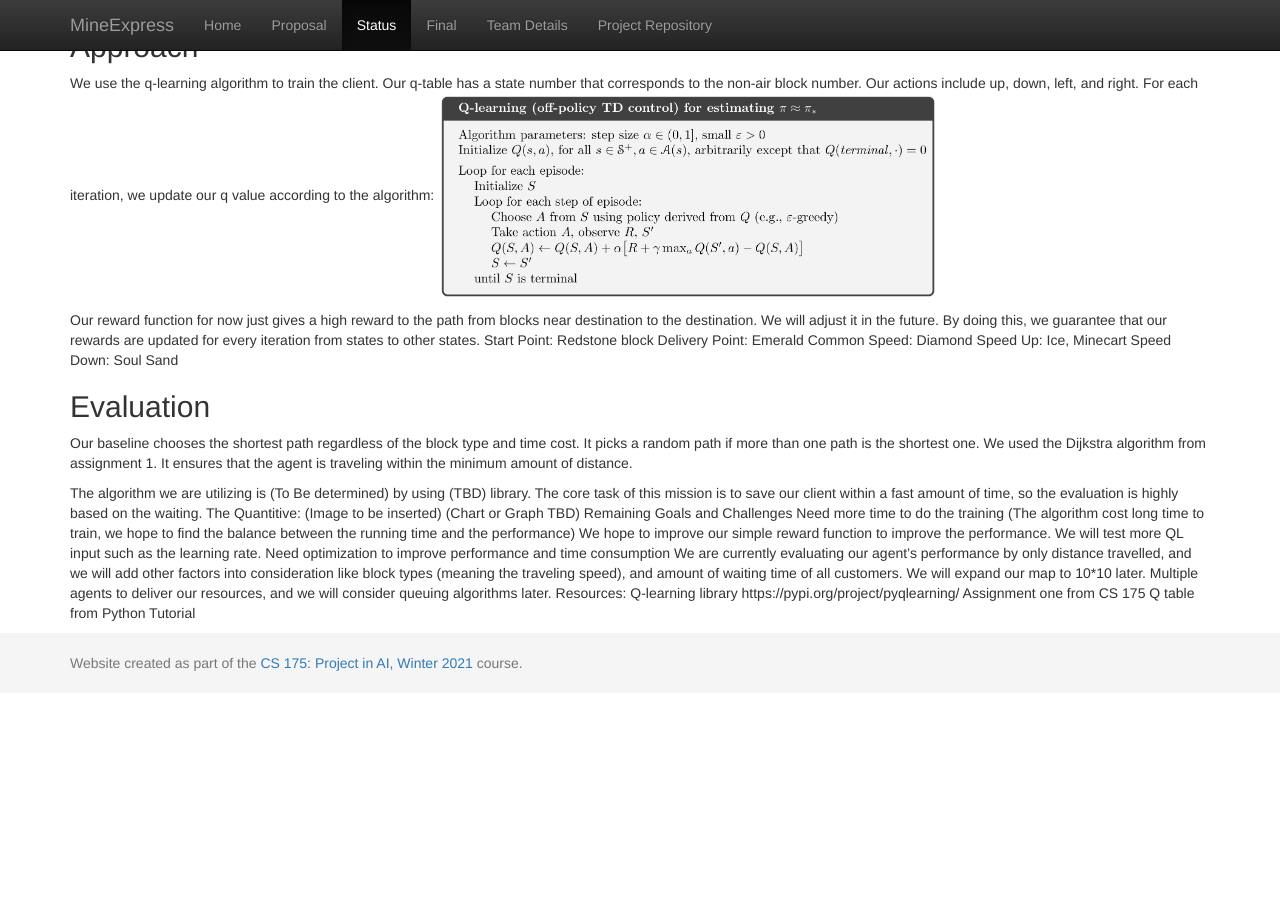
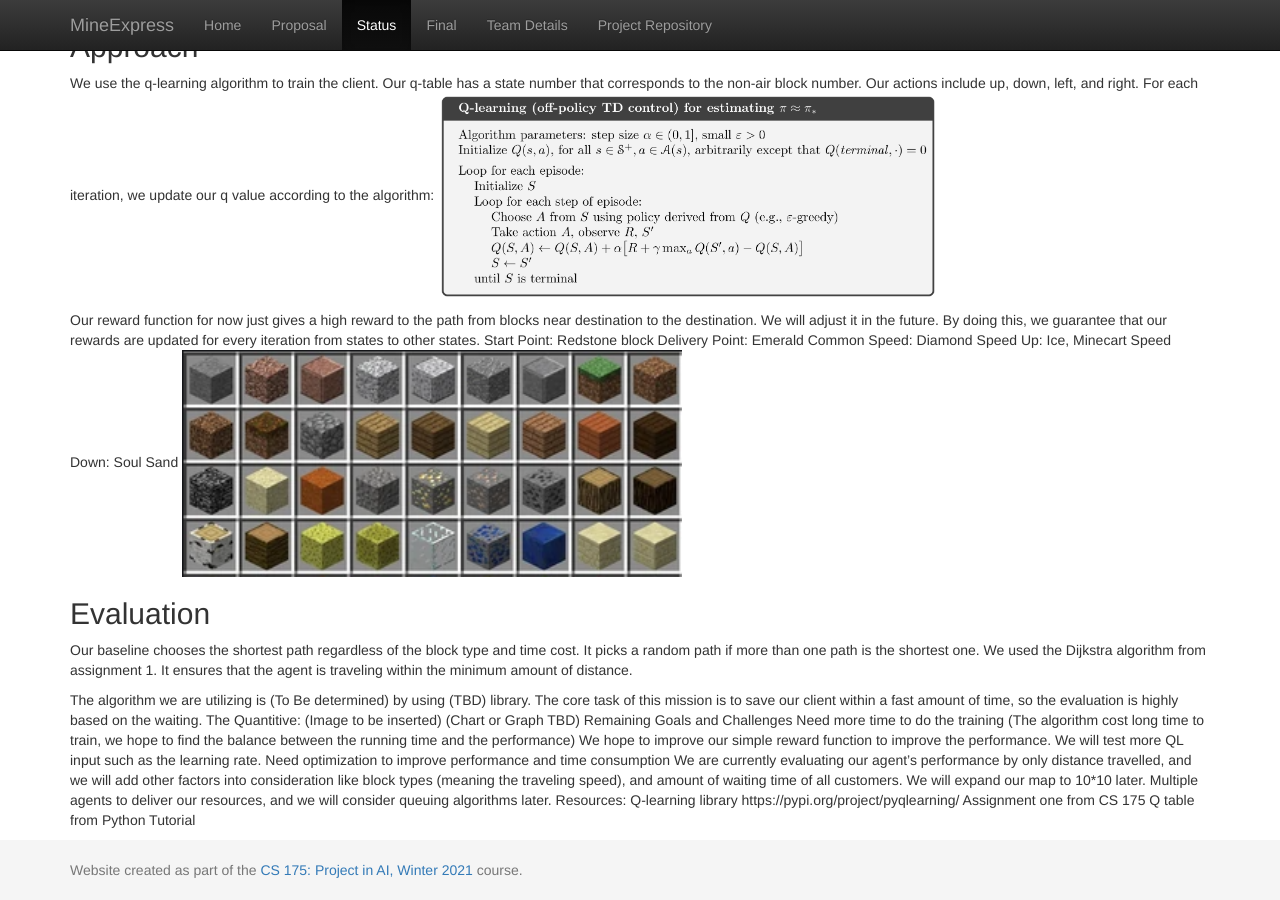
Before and after one commit to ETTOTW/Herobrine, a Jekyll site: the page built from docs/status.md, in a window 1280 px wide and 900 px high, scrolled down 713 px. Built offline with Jekyll 4.4.1, drawn with Linux system fonts in a browser that asks for light colours; before the commit the page ends 1406 px from its top, so only the background shows below that.

Commit message:
Update status.md

```diff
--- a/docs/status.md
+++ b/docs/status.md
@@ -19,6 +19,7 @@ Delivery Point: Emerald
 Common Speed: Diamond
 Speed Up: Ice, Minecart
 Speed Down: Soul Sand
+<img src="blocks_type.png" width="500" >
 ## Evaluation
 Our baseline chooses the shortest path regardless of the block type and time cost. It picks a random path if more than one path is the shortest one. We used the Dijkstra algorithm from assignment 1. It ensures that the agent is traveling within the minimum amount of distance.
 
```
